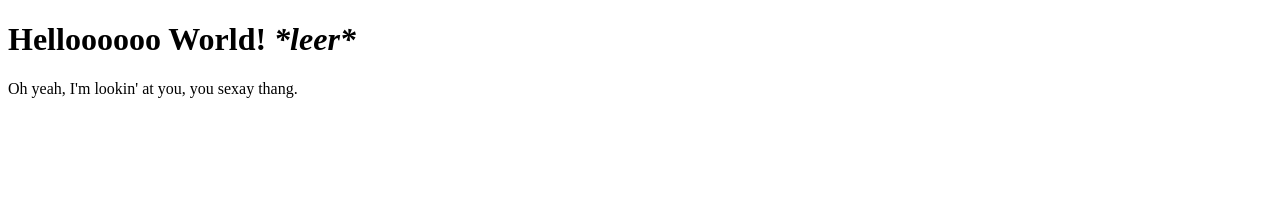
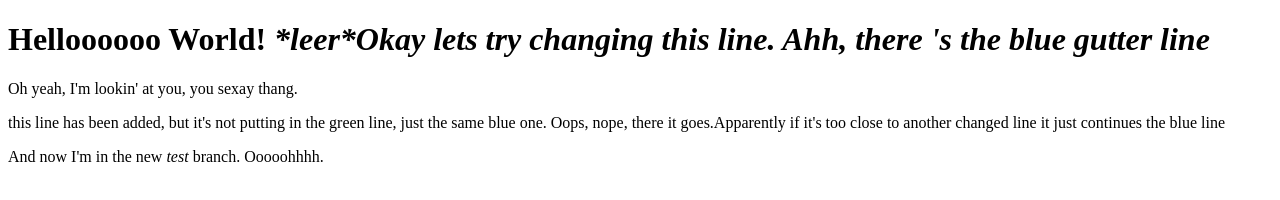
Before and after one commit to LyreParadox/git-test, a plain HTML site: page index.html in a window 1280 px wide. Drawn offline with Linux system fonts and the light colour scheme.

Commit message:
committing to test branch

```diff
--- a/index.html
+++ b/index.html
@@ -3,14 +3,16 @@
 
 <head>
     <meta charset="UTF-8">
-    <meta http-equiv="X-UA-Compatible" content="IE=edge">
     <meta name="viewport" content="width=device-width, initial-scale=1.0">
     <title>Document</title>
 </head>
 
 <body>
-    <h1>Helloooooo World! <em>*leer*</em></h1>
+    <h1>Helloooooo World! <em>*leer*Okay lets try changing this line. Ahh, there 's the blue gutter line</em></h1>
     <p>Oh yeah, I'm lookin' at you, you sexay thang.</p>
+    <p>this line has been added, but it's not putting in the green line, just the same blue one. Oops, nope, there it
+        goes.Apparently if it's too close to another changed line it just continues the blue line</p>
+    <p>And now I'm in the new <em>test</em> branch. Ooooohhhh.</p>
 </body>
 
 </html>
```
